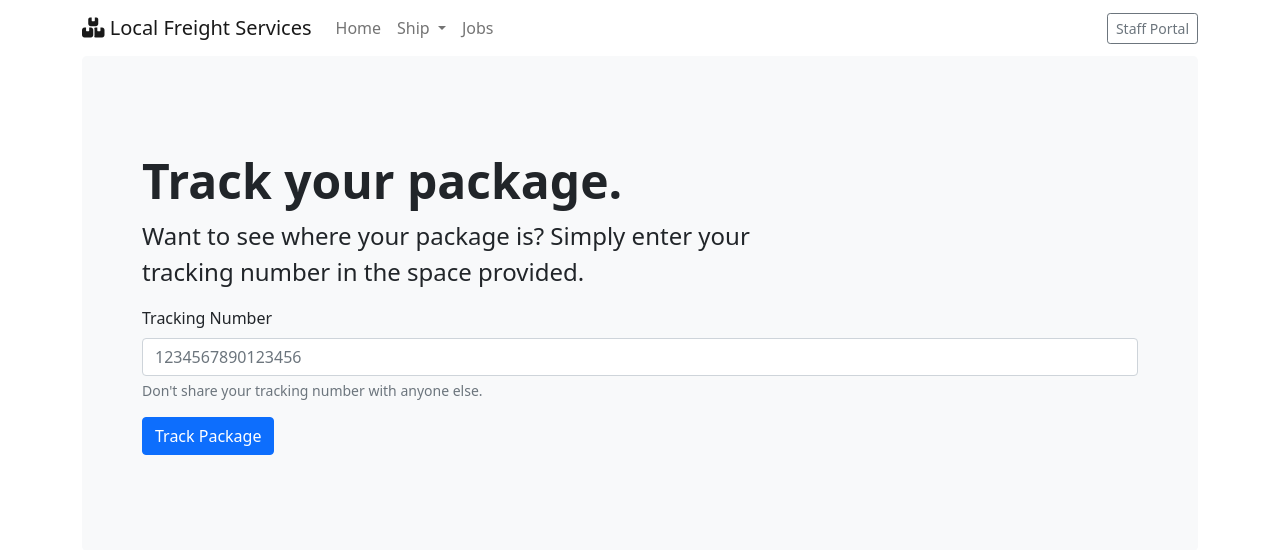
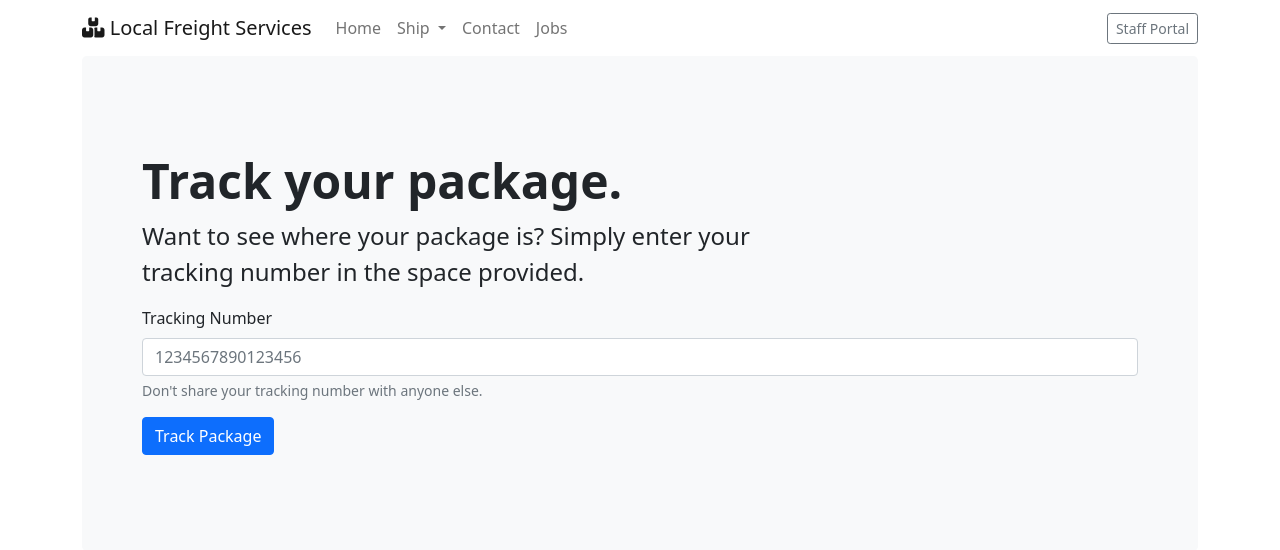
Before and after one commit to williamjaackson/lfs, a Flask app: page / in a window 1280 px wide. Shown: the top 550 px of the page. Run offline with Flask 3, Linux system fonts and the light colour scheme; some libraries are stand-ins or nearby versions.

Commit message:
update nav links

```diff
--- a/templates/basepage.html
+++ b/templates/basepage.html
@@ -44,6 +44,9 @@
                         </ul>
                     </li>
                     <li class="nav-item">
+                        <a class="nav-link" href="#">Contact</a>
+                    </li>
+                    <li class="nav-item">
                         <a class="nav-link" href="#">Jobs</a>
                     </li>
                 </ul>
```
